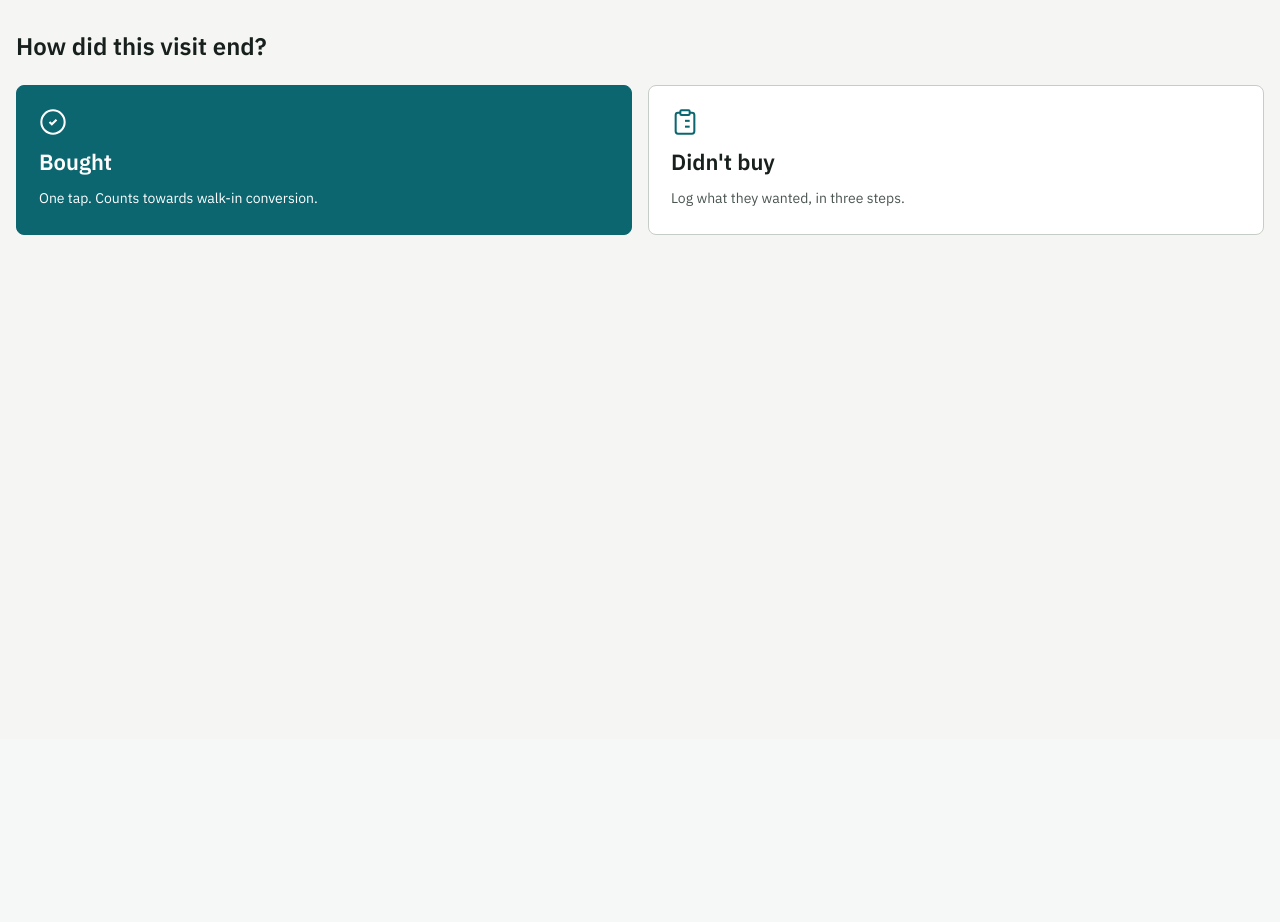
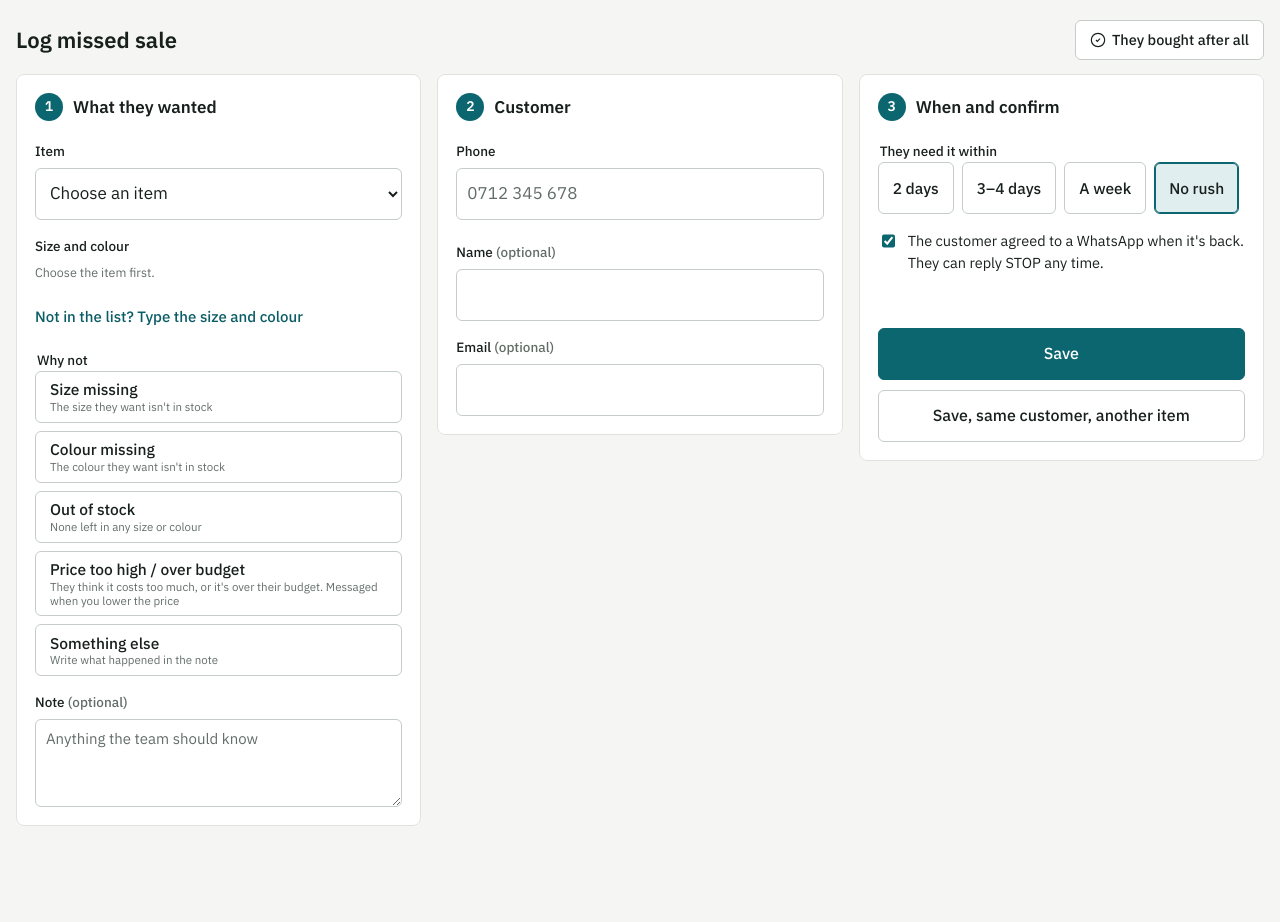
Before and after one commit to shureimibra/retail_system, a Django app: page /floor/ in a window 1280 px wide. Shown: the part 61-983 px from the top of the page. Before the commit the page ends 296 px from the top, so only its background shows below. Run offline with Django 5.2, Linux system fonts and the light colour scheme; the visitor is signed in with stand-in values (Sample User, id 1); data comes from the database, SQL or seed files in the repository; data that the repository does not hold is empty; parts of the project's set-up code (start-up, migrations or seed data) failed here and were passed over.

Commit message:
Log missed sale: Save returns to where you started, no "How did this visit end?" screen
UAT checklist: explain the sample Reserved deal, and make S07 and S08 match the screens.

Co-Authored-By: Claude Opus 5.5 <noreply@anthropic.com>

```diff
--- a/intents/test_feedback.py
+++ b/intents/test_feedback.py
@@ -209,7 +209,7 @@ class CategoryTests(FeedbackCase):
 
 class ReasonAndCaptureTests(FeedbackCase):
     def test_one_price_reason_on_the_floor(self):
-        page = self.client.get('/floor/?start=item').content.decode()
+        page = self.client.get('/floor/').content.decode()
         self.assertIn('Price too high / over budget', page)
         self.assertNotIn('value="over_budget"', page)
 
@@ -220,7 +220,7 @@ class ReasonAndCaptureTests(FeedbackCase):
         self.assertEqual(rows, [{'label': 'Price too high / over budget', 'count': 2, 'percent': 100}])
 
     def test_they_bought_after_all_from_log_missed_sale(self):
-        page = self.client.get('/floor/?start=item').content.decode()
+        page = self.client.get('/floor/').content.decode()
         self.assertIn('They bought after all', page)
         self.assertNotIn('>Floor mode<', self.client.get('/dashboard/').content.decode())
         self.client.post('/floor/', {'action': 'bought'})
--- a/intents/test_uat.py
+++ b/intents/test_uat.py
@@ -301,7 +301,7 @@ class S15_SameCustomerAnotherItem(UATCase):
         self.floor(new_option1='45', new_option2='Grey', visit=first.visit_id, reason=Intent.SIZE_MISSING)
         self.assertEqual(Visit.objects.count(), 1)
         self.assertEqual(Customer.objects.count(), 1)
-        self.assertTrue(response.redirect_chain[-1][0].startswith('/floor/?start=item&customer='))
+        self.assertTrue(response.redirect_chain[-1][0].startswith('/floor/?customer='))
 
 
 class S16_CashierDoesTheFloorAndTheChat(UATCase):
--- a/static/css/app.css
+++ b/static/css/app.css
@@ -642,18 +642,6 @@ a.cell:hover { border-color: var(--accent); }
 .floor-notes { max-width: 1280px; margin: 12px auto 0; padding: 0 16px; display: grid; gap: 6px; }
 .floor-note { display: flex; gap: 8px; align-items: center; margin: 0; padding: 10px 14px; border-radius: var(--r-control); background: var(--ok-bg); color: var(--fg); font-size: 15px; }
 .floor-note.is-error { background: var(--crit-bg); }
-.floor-outcome h1 { font-size: 24px; margin: 8px 0 20px; }
-.outcome-buttons { display: grid; gap: 16px; grid-template-columns: minmax(0, 1fr); }
-@media (min-width: 600px) { .outcome-buttons { grid-template-columns: 1fr 1fr; } }
-.outcome-buttons form { display: contents; }
-.outcome { display: grid; gap: 6px; justify-items: start; text-align: left; min-height: 150px; padding: 22px; border-radius: var(--r-card);
-  border: 1px solid var(--border-strong); background: var(--surface); color: var(--fg); text-decoration: none; font: inherit; cursor: pointer; width: 100%; }
-.outcome .icon { width: 28px; height: 28px; color: var(--accent); }
-.outcome span { font-size: 22px; font-weight: 600; }
-.outcome small { font-size: 14px; color: var(--fg-2); }
-.outcome:hover { border-color: var(--accent); }
-.outcome.is-bought { background: var(--accent); color: var(--accent-fg); border-color: var(--accent); }
-.outcome.is-bought .icon, .outcome.is-bought small { color: var(--accent-fg); }
 .floor-same { margin: 0 0 12px; font-size: 15px; }
 .steps { display: grid; gap: 16px; grid-template-columns: minmax(0, 1fr); align-items: start; }
 @media (min-width: 600px) { .steps { grid-template-columns: repeat(2, minmax(0, 1fr)); } }
--- a/templates/base.html
+++ b/templates/base.html
@@ -47,7 +47,7 @@
         <span class="shop-name">{{ request.shop.name }}</span>
       </a>
       <span class="spacer"></span>
-      <a class="btn btn-primary log-sale" href="{% url 'floor' %}?start=item">{% icon "plus" "sm" %}Log missed sale</a>
+      <a class="btn btn-primary log-sale" href="{% url 'floor' %}">{% icon "plus" "sm" %}Log missed sale</a>
       <a class="avatar" href="{% url 'settings:account' %}" title="{{ user.get_full_name|default:user.username }}">{{ user|initials }}</a>
     </header>
 
@@ -60,7 +60,7 @@
 <nav class="tabbar" aria-label="Main">
   <a href="{% url 'dashboard:home' %}"{% if nav_current == 'dashboard' %} aria-current="page"{% endif %}>{% icon "house" %}Home</a>
   <a href="{% url 'intents:list' %}"{% if nav_current == 'intents' %} aria-current="page"{% endif %}>{% icon "clipboard-list" %}Waiting</a>
-  <a href="{% url 'floor' %}?start=item" aria-label="Log missed sale"><span class="plus">{% icon "plus" %}</span></a>
+  <a href="{% url 'floor' %}" aria-label="Log missed sale"><span class="plus">{% icon "plus" %}</span></a>
   <a href="{% url 'notifications:list' %}"{% if nav_current == 'notifications' %} aria-current="page"{% endif %}>{% icon "message-circle" %}Chats{% if unread_replies %}<span class="badge-count badge-count-tab">{{ unread_replies }}</span>{% endif %}</a>
   <button type="button" id="moreBtn" aria-haspopup="dialog" aria-expanded="false">{% icon "ellipsis" %}More</button>
 </nav>
--- a/templates/customers/customer_detail.html
+++ b/templates/customers/customer_detail.html
@@ -17,7 +17,7 @@
 </div>
 
 <section class="panel" aria-labelledby="open-title">
-  <div class="panel-head"><h2 id="open-title">Open items</h2><a class="btn btn-plain btn-sm" href="{% url 'floor' %}?start=item&amp;customer={{ customer.pk }}">{% icon "plus" "sm" %}Another item</a></div>
+  <div class="panel-head"><h2 id="open-title">Open items</h2><a class="btn btn-plain btn-sm" href="{% url 'floor' %}?customer={{ customer.pk }}">{% icon "plus" "sm" %}Another item</a></div>
   {% if open_items %}
   <ul class="cust-items">
     {% for intent in open_items %}
--- a/templates/intents/floor.html
+++ b/templates/intents/floor.html
@@ -12,7 +12,7 @@
 <header class="floor-bar">
   {% include "ui/brand_mark.html" with shop=request.shop %}
   <span class="grow"><b>{{ request.shop.name }}</b> <span class="faint small">· {{ user.get_full_name|default:user.username }}</span></span>
-  <a class="btn btn-plain" href="{% url 'dashboard:home' %}">{% icon "x" "sm" %}Exit</a>
+  <a class="btn btn-plain" href="{{ back }}">{% icon "x" "sm" %}Exit</a>
 </header>
 
 {% if messages %}
@@ -22,22 +22,15 @@
 {% endif %}
 
 <main class="floor-main">
-  <section class="floor-outcome" id="outcome"{% if start == 'item' %} hidden{% endif %} aria-labelledby="outcome-title">
-    <h1 id="outcome-title">How did this visit end?</h1>
-    <div class="outcome-buttons">
-      <form method="post">{% csrf_token %}<button class="outcome is-bought" type="submit" name="action" value="bought">{% icon "circle-check" %}<span>Bought</span><small>One tap. Counts towards walk-in conversion.</small></button></form>
-      <a class="outcome" href="?start=item" data-start-item>{% icon "clipboard-list" %}<span>Didn't buy</span><small>Log what they wanted, in three steps.</small></a>
-    </div>
-  </section>
-
-  <div class="capture-head" id="capture-head"{% if start != 'item' %} hidden{% endif %}>
+  <div class="capture-head" id="capture-head">
     <h1>Log missed sale</h1>
-    <form method="post">{% csrf_token %}<button class="btn" type="submit" name="action" value="bought">{% icon "circle-check" "sm" %}They bought after all</button></form>
+    <form method="post">{% csrf_token %}<input type="hidden" name="back" value="{{ back }}"><button class="btn" type="submit" name="action" value="bought">{% icon "circle-check" "sm" %}They bought after all</button></form>
   </div>
-  <form method="post" class="floor-form" id="capture"{% if start != 'item' %} hidden{% endif %} novalidate>
+  <form method="post" class="floor-form" id="capture" novalidate>
     {% csrf_token %}
+    <input type="hidden" name="back" value="{{ back }}">
     {% if visit %}<input type="hidden" name="visit" value="{{ visit }}">{% endif %}
-    {% if customer %}<p class="floor-same">Another item for <b>{{ customer.first_name|default:customer.phone_number }}</b>. <a href="{% url 'floor' %}">New customer</a></p>{% endif %}
+    {% if customer %}<p class="floor-same">Another item for <b>{{ customer.first_name|default:customer.phone_number }}</b>. <a href="{% url 'floor' %}?back={{ back|urlencode }}">New customer</a></p>{% endif %}
 
     <div class="steps">
       <fieldset class="floor-step" data-step="1">
@@ -130,11 +123,6 @@
 <script>
 (function () {
   var form = document.getElementById('capture');
-  var outcome = document.getElementById('outcome');
-  var startLink = document.querySelector('[data-start-item]');
-  if (startLink) startLink.addEventListener('click', function (e) {
-    e.preventDefault(); outcome.hidden = true; form.hidden = false; document.getElementById('capture-head').hidden = false; layout(); go(0);
-  });
 
   // Size and colour: only the chosen item's options, as big chips showing what's in stock.
   var catalog = JSON.parse(document.getElementById('catalog').textContent);
@@ -273,7 +261,7 @@
     for (var i = 0; i < 2; i++) { if (!valid(i)) { e.preventDefault(); go(i); return; } }
   });
   phoneSize.addEventListener('change', layout);
-  if (!form.hidden) layout();
+  layout();
 })();
 </script>
 </body>
--- a/templates/intents/intent_list.html
+++ b/templates/intents/intent_list.html
@@ -4,7 +4,7 @@
 {% block content %}
 <div class="page-head">
   <div><h1>Waiting</h1><p>Customers who wanted something you couldn't sell them, grouped by customer.</p></div>
-  <div class="actions"><a class="btn" href="{% url 'floor' %}?start=item">{% icon "plus" "sm" %}Log missed sale</a></div>
+  <div class="actions"><a class="btn" href="{% url 'floor' %}">{% icon "plus" "sm" %}Log missed sale</a></div>
 </div>
 
 <div class="panel">
@@ -81,7 +81,7 @@
   {% else %}
   <div class="empty">{% icon "clipboard-list" %}
     <p>{% if filtered %}Nothing matches these filters.{% elif current_tab == 'stock' %}No one is waiting. Missed sales you log appear here.{% elif current_tab == 'price' %}No one is waiting for a lower price. Customers who said the price was too high or over their budget appear here and are messaged when you lower the price.{% else %}Nothing here yet.{% endif %}</p>
-    {% if filtered %}<a class="btn" href="?show={{ current_tab }}">Clear filters</a>{% else %}<a class="btn" href="{% url 'floor' %}?start=item">Log missed sale</a>{% endif %}</div>
+    {% if filtered %}<a class="btn" href="?show={{ current_tab }}">Clear filters</a>{% else %}<a class="btn" href="{% url 'floor' %}">Log missed sale</a>{% endif %}</div>
   {% endif %}
 </div>
 {% include "ui/pagination.html" %}
--- a/templates/notifications/conversation.html
+++ b/templates/notifications/conversation.html
@@ -135,7 +135,7 @@
     </section>
     {% empty %}
     <section class="panel"><div class="empty"><p>{{ customer.first_name }} has no open items.</p>
-      <a class="btn" href="{% url 'floor' %}?start=item&amp;customer={{ customer.pk }}">Log missed sale</a></div></section>
+      <a class="btn" href="{% url 'floor' %}?customer={{ customer.pk }}">Log missed sale</a></div></section>
     {% endfor %}
   </aside>
 </div>
```
Also changed, not shown: docs/uat/uat-checklist.md (+5 -3 lines), intents/floor.py (+18 -6 lines), notifications/test_conversations.py (+15 -2 lines).
